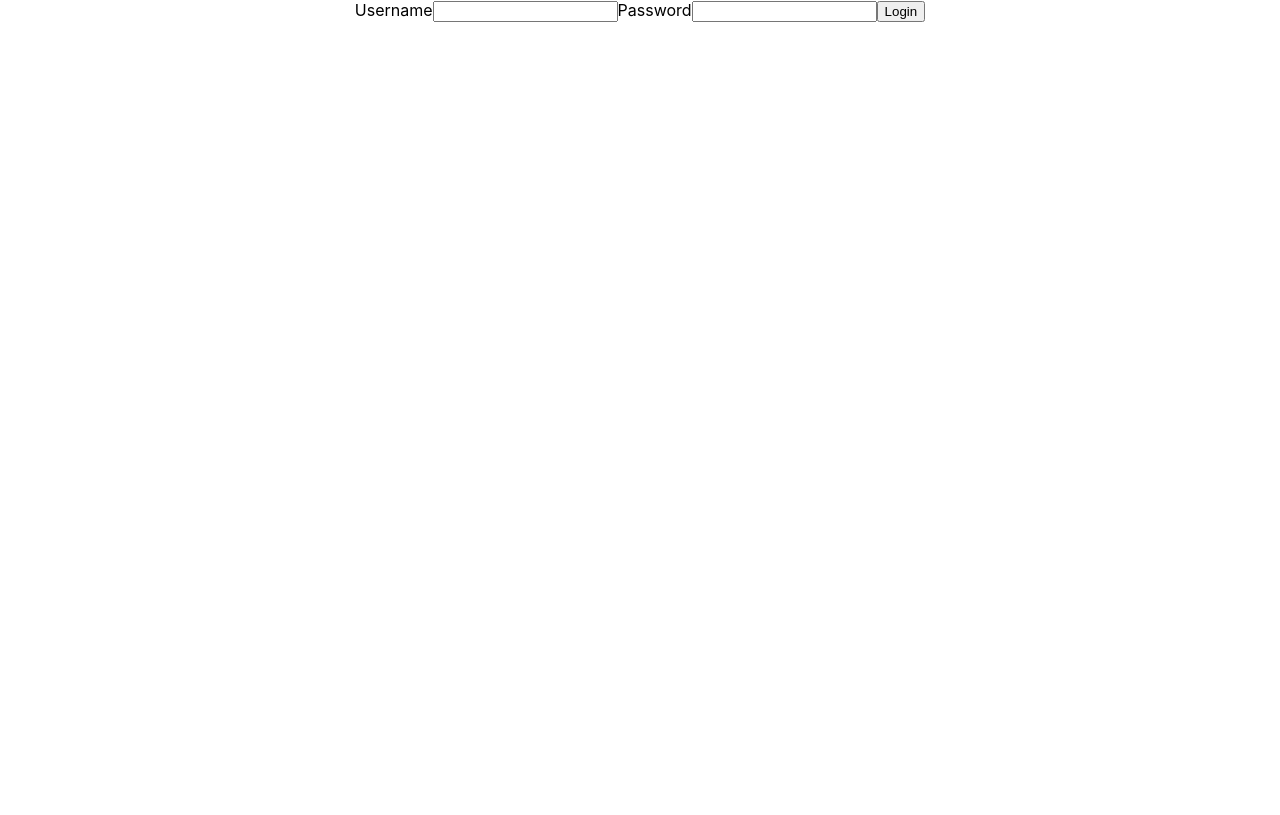
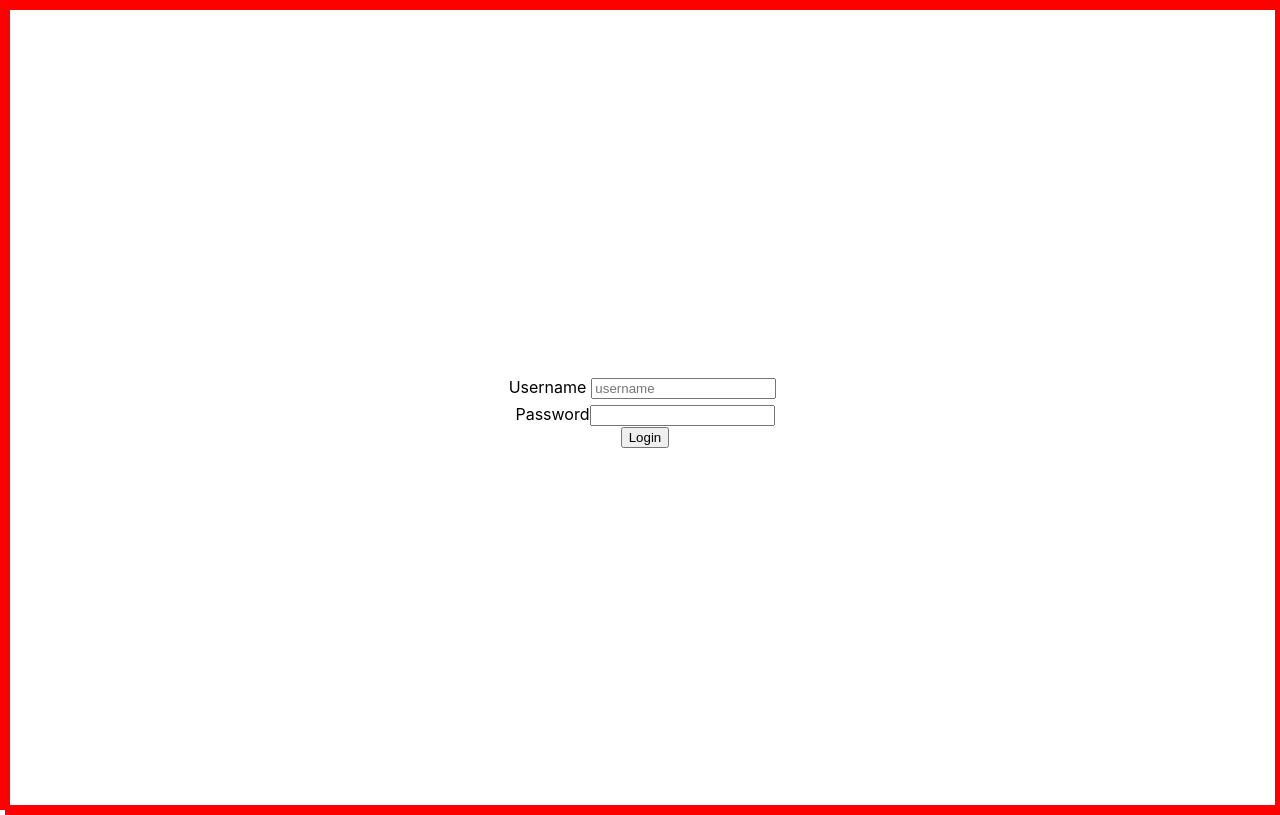
Before and after one commit to gablon29/app-Rick-and-Morty, a React (Create React App) app in the folder front/: page / in a window 1280 px wide. Built offline with nearby package versions, Linux system fonts and the light colour scheme.

Commit message:
upload form

```diff
--- a/front/package.json
+++ b/front/package.json
@@ -7,7 +7,9 @@
     "@testing-library/react": "^13.4.0",
     "@testing-library/user-event": "^13.5.0",
     "axios": "^1.3.5",
+    "bootstrap": "^5.3.0",
     "react": "^18.2.0",
+    "react-bootstrap": "^2.7.4",
     "react-dom": "^18.2.0",
     "react-redux": "^8.0.5",
     "react-router-dom": "^6.9.0",
--- a/front/src/App.css
+++ b/front/src/App.css
@@ -1,13 +1,5 @@
-.App {
-  text-align: center;
-
+.divApp {
+  width: 100%vw;
+  height: 100vh;
+  border: 5px solid red
 }
-
-.divCards {
-  position: relative;
-  display: flex;
-  flex-direction:row;
-  justify-content: center;
-  width: 100%;
-
-}
--- a/front/src/App.js
+++ b/front/src/App.js
@@ -5,7 +5,7 @@ import { useState, useEffect } from 'react';
 import { useNavigate, Route, Routes, useLocation } from 'react-router-dom';
 import About from './components/about/About';
 import Detail from './components/detail/Detail';
-import Form from './components/form/Form';
+import Form_login from './components/form/Form';
 import Favorites from './components/favorites/Favorites';
 
 
@@ -54,10 +54,10 @@ function App() {
   }, [access])
 
   return (
-    <div className="App">
+    <div className='divApp'>
       { pathname !== '/' && <Nav onSearch= {onSearch}/>}
       <Routes>
-        <Route path='/' element={<Form login={login} />}/>
+        <Route path='/' element={<Form_login login={login} />}/>
         <Route path='/about' element={<About />} />
         <Route path='/home' element={<Cards characters={characters} onClose={onClose} />}/>
         <Route path='/detail/:detailId' element={<Detail />} />
--- a/front/src/components/form/Form.css
+++ b/front/src/components/form/Form.css
@@ -0,0 +1,17 @@
+.divForm {
+    width: 100%;
+    height: 100vh;
+    display: flex;
+    justify-content: center;
+    margin: 0;
+    align-items: center;
+    border: 5px solid red;
+}
+
+.div-conteiner {
+    display: block;
+    text-align: center;
+}
+.form_control {
+    margin: 5px;
+}
--- a/front/src/components/form/Form.jsx
+++ b/front/src/components/form/Form.jsx
@@ -1,7 +1,10 @@
 import React, { useState } from 'react'
+import FloatingLabel from 'react-bootstrap/FloatingLabel';
+import Form from 'react-bootstrap/Form';
 import { validation } from './validation';
+import './Form.css'
 
-const Form = ({login}) => {
+const Form_login = ({login}) => {
 
     const [userData, setUserData] = React.useState({ username: '', password: '' });
 
@@ -28,16 +31,24 @@ const Form = ({login}) => {
     }
 
   return (
-      <div>
+      <div className='divForm' >
+        <div className='div-conteiner'>
           <form onSubmit={handleSubmit}>
-              <label htmlFor='username'>Username</label>
-              <input type='text' name='username' value={userData.username} onChange={handleInputChange} />
+          <FloatingLabel
+        controlId="floatingInput"
+        className="mb-3"
+
+      >Username
+        <Form.Control className='form_control' type="text"
+          placeholder="username" name='username'
+            value={userData.username} onChange={handleInputChange}/>
+        </FloatingLabel>
               <span>
-
                   {
                   errors.username && <h3>{ errors.username }</h3>
                 }
               </span>
+
 
               <label htmlFor='password'>Password</label>
               <input type='password' name='password' value={userData.password} onChange={handleInputChange} />
@@ -46,12 +57,21 @@ const Form = ({login}) => {
                   errors.username && <h3>{ errors.password }</h3>
                 }
               </span>
-
-
+              <br/>
               <button>Login</button>
           </form>
+          </div>
     </div>
   )
 }
 
-export default Form
+export default Form_login
+
+    // <FloatingLabel
+    //     controlId="floatingInput"
+    //     label="Email address"
+    //     className="mb-3"
+    //   >
+    //     <Form.Control type="text" placeholder="username" name='username'
+    //     value={userDate.username} onChange={handleInputChange}/>
+    //   </FloatingLabel>
```
Also changed, not shown: 1 other file (tests, documents, lock files or other folders).
